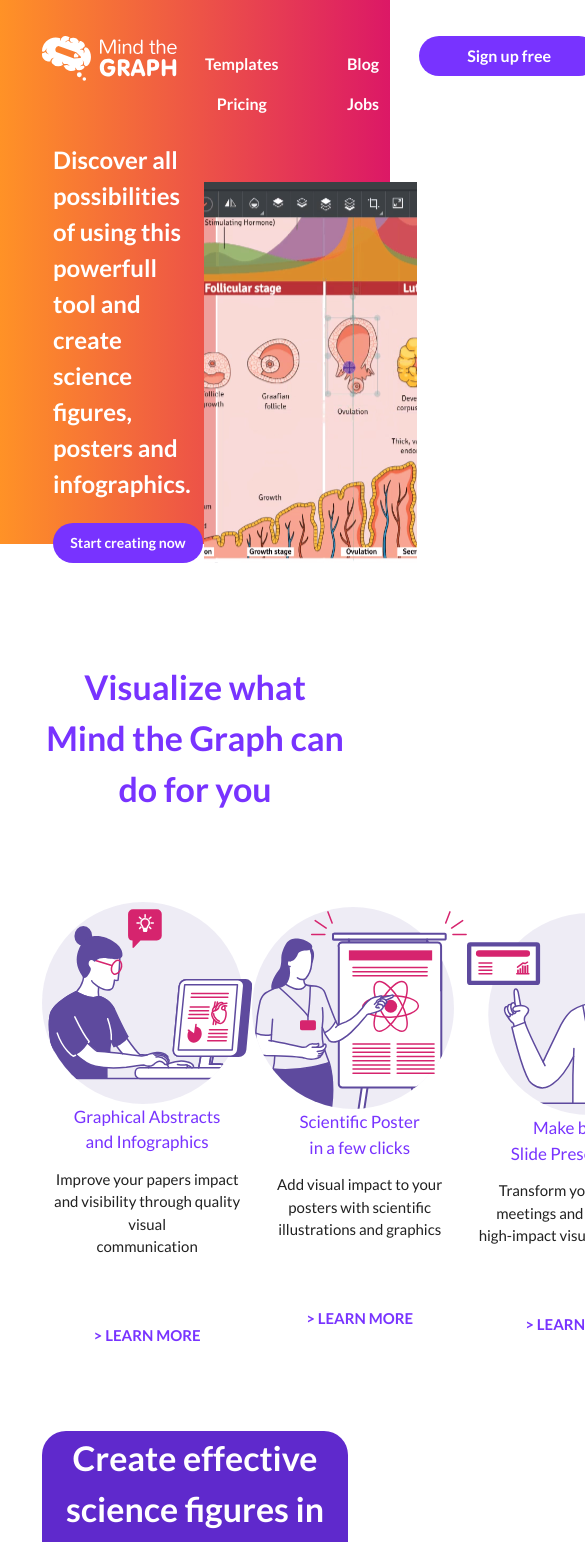
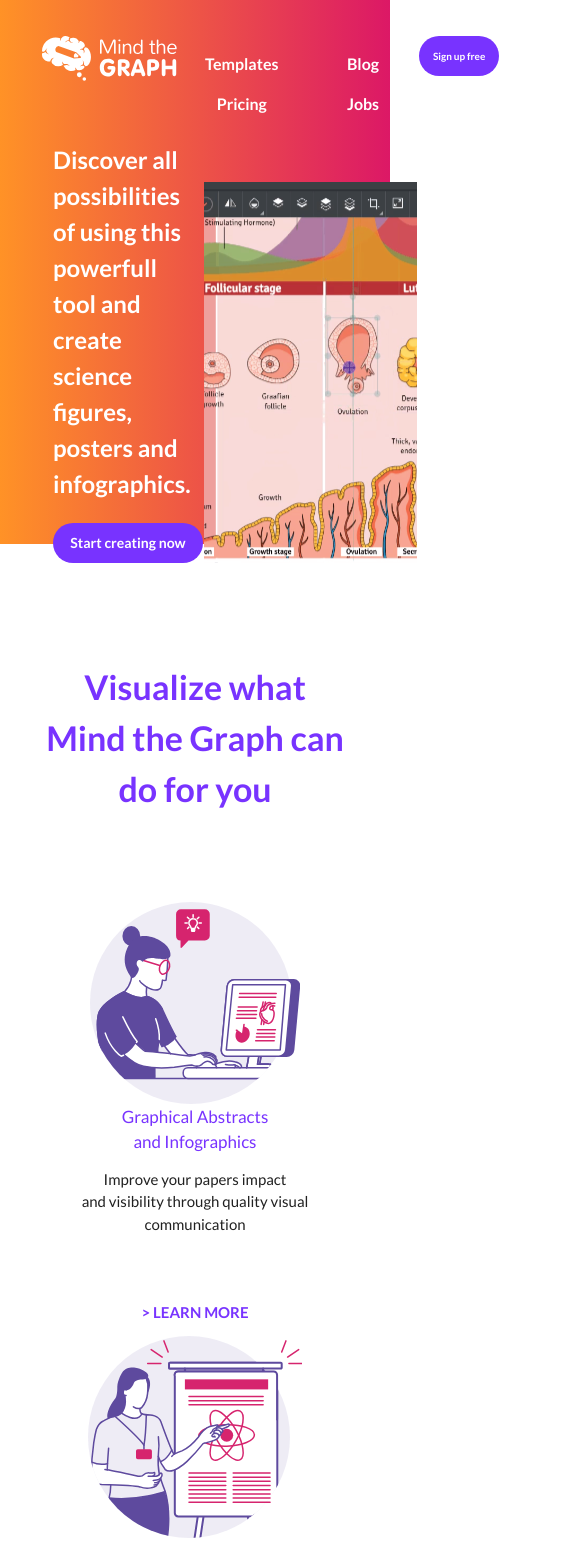
Before and after one commit to joaovictorcamargo/Practical-Test-Full-Stack-Developer, a Next.js app: page / in a window 390 px wide. Shown: the top 1542 px of the page, 585 px wide, since content can reach past the window. Built offline with nearby package versions, Linux system fonts and the light colour scheme.

Commit message:
fix: responsivitymain

```diff
--- a/src/components/CardsSection.tsx
+++ b/src/components/CardsSection.tsx
@@ -20,7 +20,11 @@
         </Text>
       </Flex>
 
-      <Flex alignItems="center" justifyContent="space-evenly" flexDir="row">
+      <Flex
+        alignItems="center"
+        justifyContent="space-evenly"
+        flexDir={["column", "column", "row", "row"]}
+      >
         <CanDoCard
           text3Size={["15px", "17px", "20px", "20px"]}
           text2size={["15px", "17px", "20px", "20px"]}
--- a/src/components/Header.tsx
+++ b/src/components/Header.tsx
@@ -1,4 +1,4 @@
-import { Flex, Text, useMediaQuery } from "@chakra-ui/react";
+import { Flex, useMediaQuery } from "@chakra-ui/react";
 import Link from "next/link";
 import React from "react";
 import LogoMindTheGraph from "../assets/logo_mindthegraph.svg";
@@ -52,7 +52,8 @@
               <Link href={"/LoginPage"}>
                 <SimpleButton
                   text={"Login"}
-                  width={"100px"}
+                  width={["70px", "80px", "100px", "100px"]}
+                  fontSizeText={["10px", "12px", "16px", "16px"]}
                   variant={"outline"}
                   borderColor={"with.100"}
                   height={"40px"}
@@ -64,7 +65,8 @@
             <Link href={"/RegisterUser"}>
               <SimpleButton
                 text={"Sign up free"}
-                width={"180px"}
+                width={["80px", "100px", "150px", "170px"]}
+                fontSizeText={["10px", "12px", "16px", "16px"]}
                 variant={"solid"}
                 height={"40px"}
                 borderRadius={"20px"}
@@ -79,7 +81,8 @@
               <Link href={"/RegisterUser"}>
                 <SimpleButton
                   text={"Sign up free"}
-                  width={"180px"}
+                  width={["80px", "100px", "150px", "170px"]}
+                  fontSizeText={["10px", "12px", "16px", "16px"]}
                   variant={"solid"}
                   height={"40px"}
                   borderRadius={"20px"}
@@ -92,7 +95,8 @@
                 <Link href={"/LoginPage"}>
                   <SimpleButton
                     text={"Login"}
-                    width={"100px"}
+                    width={["70px", "80px", "100px", "100px"]}
+                    fontSizeText={["10px", "12px", "16px", "16px"]}
                     variant={"outline"}
                     borderColor={"with.100"}
                     height={"40px"}
```
Also changed, not shown: src/pages/index.tsx (+3 -9 lines).
